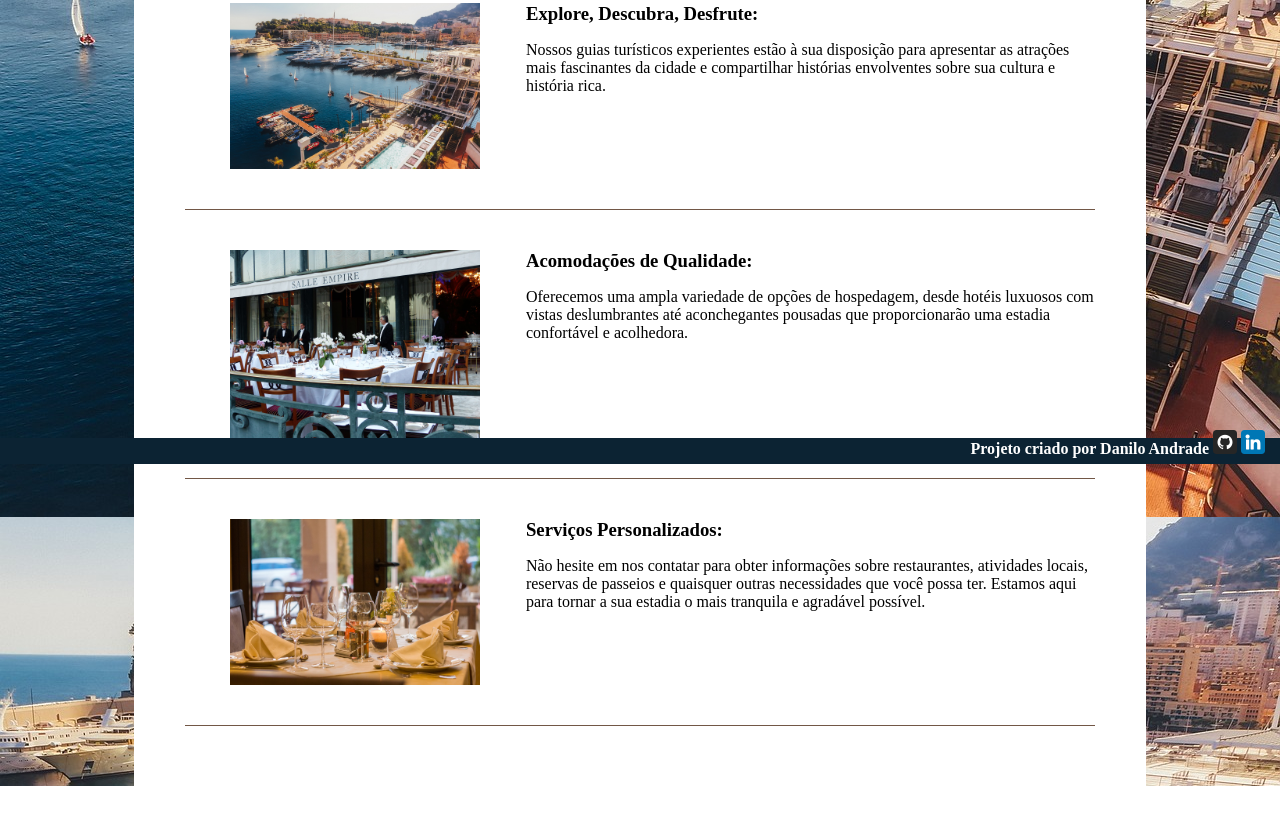
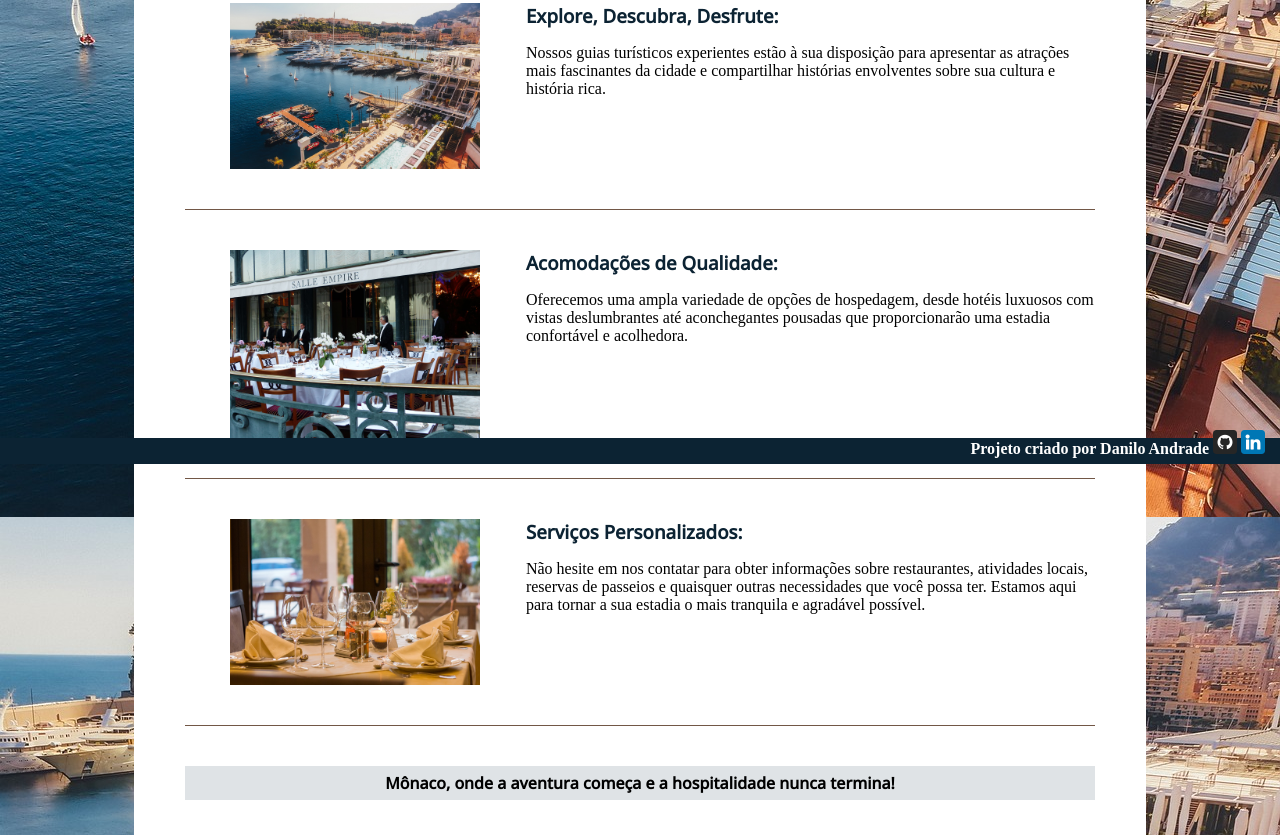
Before and after one commit to DaniloAnndrade/HTML-Css, a plain HTML site: page PROJETO MONACO/Inicio.html in a window 1280 px wide. Shown: the part 336-1171 px from the top of the page. Before the commit the page ends 1122 px from the top, so only its background shows below. Drawn offline with nearby package versions, Linux system fonts and the light colour scheme.

Commit message:
inicio0.4

```diff
--- a/PROJETO MONACO/Inicio.html
+++ b/PROJETO MONACO/Inicio.html
@@ -39,7 +39,7 @@
         <article id="box">
             <img src="Pontos/monaco.jpg" alt="foto">
             <aside>
-                <h3>Explore, Descubra, Desfrute:</h3>
+                <h3><a href="#">Explore, Descubra, Desfrute:</a></h3>
                 <p>Nossos guias turísticos experientes estão à sua disposição para apresentar as atrações
                     mais fascinantes da cidade e compartilhar histórias envolventes sobre sua cultura e história
                     rica.</p>
@@ -48,7 +48,7 @@
         <article id="box">
             <img src="Pontos/Salle Empire.jpg" alt="foto">
             <aside>
-                <h3>Acomodações de Qualidade:</h3>
+                <h3><a href="#">Acomodações de Qualidade:</a></h3>
                 <p>Oferecemos uma ampla variedade de opções de hospedagem, desde hotéis luxuosos com
                     vistas deslumbrantes até aconchegantes pousadas que proporcionarão uma estadia
                     confortável e acolhedora.
@@ -59,7 +59,7 @@
         <article id="box">
             <img src="Loja/itens/restaurant.jpg" alt="foto">
             <aside>
-                <h3>Serviços Personalizados:
+                <h3><a href="#">Serviços Personalizados:</a>
                 </h3>
                 <p>Não hesite em nos contatar para obter informações sobre restaurantes, atividades locais,
                     reservas de passeios e quaisquer outras necessidades que você possa ter. Estamos aqui
@@ -68,6 +68,10 @@
                     </p>
                 </aside>
                 </article>
+                <strong>
+                    <p id="apre">Mônaco, onde a aventura começa e a hospitalidade
+                        nunca termina!</p>
+                </strong>
     </main>
 
     <footer>
--- a/PROJETO MONACO/cor2.css
+++ b/PROJETO MONACO/cor2.css
@@ -68,7 +68,14 @@ span#icone:hover{
 
 /*corpo*/
 
+aside > h3 >a{color: var(---cor1);}
 
+main >strong >  p#apre{
+    padding-block: 6px ;
+    background-color: #DFE3E6;
+    margin-bottom: 15px;
+
+}
 main{margin: 16px 10% -44px 10%;
     padding-bottom: 20px;
     height: auto;
```
